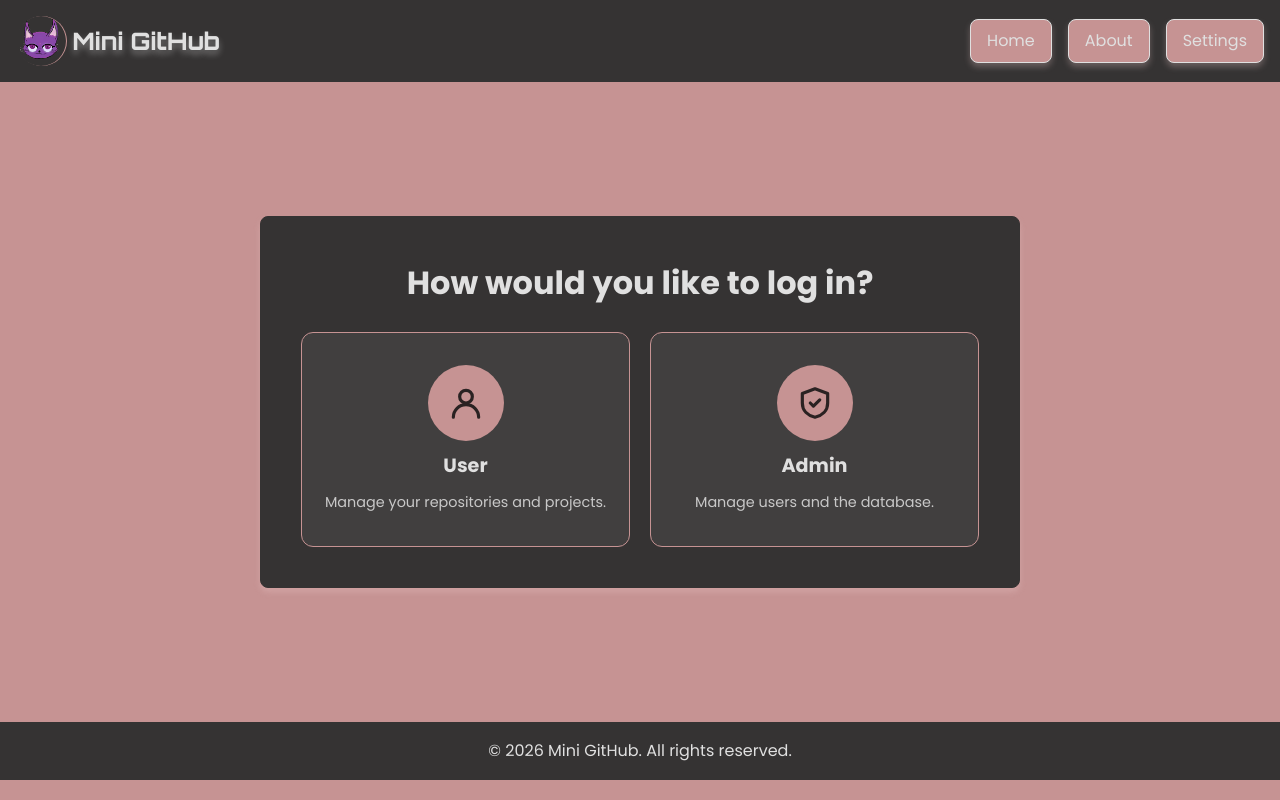
After one commit to Zahraa-007/mini_github, a PHP site: page /register/login_choice.html in a window 1280 px wide. The commit adds this page. Run offline with PHP 8.4, Linux system fonts and the light colour scheme.

Commit message:
admin register

```diff
--- a/frontend/index.html
+++ b/frontend/index.html
@@ -32,7 +32,7 @@
           This is a mini version of GitHub, where you can manage your
           repositories and collaborate with others.
         </p>
-        <a href="register/signup.html" class="secondary-button"> Get Started </a>
+        <a href="register/login_choice.html" class="secondary-button"> Get Started </a>
       </section>
       </div>
       <div class="feature-orbit">
--- /dev/null
+++ b/frontend/register/login_choice.html
@@ -0,0 +1,64 @@
+<!doctype html>
+<html lang="en">
+  <head>
+    <meta charset="UTF-8"/>
+    <meta name="viewport" content="width=device-width, initial-scale=1.0"/>
+    <title>How to Log In | Mini GitHub</title>
+
+    <link rel="stylesheet" href="../styles/style.css"/>
+    <link rel="stylesheet" href="../styles/header.css"/>
+    <link rel="stylesheet" href="../styles/footer.css"/>
+    <link rel="stylesheet" href="../styles/components.css"/>
+    <link rel="stylesheet" href="../styles/register.css"/>
+    <link rel="stylesheet" href="../styles/role_choice.css"/>
+  </head>
+  <body>
+    <div class="header">
+      <div class="logo">
+        <img src="../assets/logo.png" alt="Mini GitHub Logo"/>
+        <h2>Mini GitHub</h2>
+      </div>
+      <div class="navbar">
+        <a href="../pages/home.html" class="primary-button">Home</a>
+        <a href="../pages/about.html" class="primary-button">About</a>
+        <a href="../pages/setting.html" class="primary-button">Settings</a>
+      </div>
+    </div>
+
+    <div class="main auth">
+      <div class="card role-wrap">
+        <h2>How would you like to log in?</h2>
+
+        <div class="role-grid">
+          <a href="login.html" class="role-card">
+            <span class="role-icon">
+              <svg viewBox="0 0 24 24" fill="none" stroke="currentColor" stroke-width="2"
+                   stroke-linecap="round" stroke-linejoin="round" aria-hidden="true">
+                <circle cx="12" cy="8" r="4"/>
+                <path d="M4 21c0-4.4 3.6-8 8-8s8 3.6 8 8"/>
+              </svg>
+            </span>
+            <h3>User</h3>
+            <p>Manage your repositories and projects.</p>
+          </a>
+
+          <a href="../admin/login.html" class="role-card">
+            <span class="role-icon">
+              <svg viewBox="0 0 24 24" fill="none" stroke="currentColor" stroke-width="2"
+                   stroke-linecap="round" stroke-linejoin="round" aria-hidden="true">
+                <path d="M12 3l8 3v6c0 5-3.5 8-8 9-4.5-1-8-4-8-9V6z"/>
+                <path d="M9 12l2 2 4-4"/>
+              </svg>
+            </span>
+            <h3>Admin</h3>
+            <p>Manage users and the database.</p>
+          </a>
+        </div>
+      </div>
+    </div>
+
+    <div class="footer">
+      <p>&copy; 2026 Mini GitHub. All rights reserved.</p>
+    </div>
+  </body>
+</html>
--- /dev/null
+++ b/frontend/styles/role_choice.css
@@ -0,0 +1,70 @@
+.role-wrap {
+  width: clamp(320px, 62vw, 760px);
+  max-width: 100%;
+  margin-bottom: 0;
+  padding: clamp(1.5rem, 3.5vw, 2.5rem);
+  text-align: center;
+}
+
+.role-wrap h2 {
+  font-size: clamp(1.5rem, 1.2rem + 1vw, 2rem);
+  margin-bottom: 0.25rem;
+}
+
+.role-grid {
+  display: grid;
+  grid-template-columns: repeat(2, 1fr);
+  gap: 1.25rem;
+  margin-top: 1.5rem;
+}
+
+.role-card {
+  display: flex;
+  flex-direction: column;
+  align-items: center;
+  gap: 0.6rem;
+  padding: clamp(1.25rem, 3vw, 2rem) 1rem;
+  color: var(--text-color);
+  background-color: rgba(255, 255, 255, 0.06);
+  border: 1px solid var(--secondary-color);
+  border-radius: 12px;
+  transition: transform 0.25s ease, border-color 0.25s ease, box-shadow 0.25s ease;
+}
+
+.role-card:hover,
+.role-card:focus-visible {
+  transform: translateY(-5px);
+  border-color: var(--text-color);
+  box-shadow: 0 8px 20px var(--shadow-color);
+  outline: none;
+}
+
+.role-icon {
+  display: grid;
+  place-items: center;
+  width: 76px;
+  height: 76px;
+  color: #2a2222;
+  background-color: var(--secondary-color);
+  border-radius: 50%;
+}
+
+.role-icon svg {
+  width: 38px;
+  height: 38px;
+}
+
+.role-card h3 {
+  font-size: 1.2rem;
+}
+
+.role-card p {
+  font-size: 0.9rem;
+  opacity: 0.85;
+}
+
+@media (max-width: 600px) {
+  .role-grid {
+    grid-template-columns: 1fr;
+  }
+}
```
Also changed, not shown: frontend/admin/login.html (added, +70 -0 lines), frontend/styles/admin.css (added, +41 -0 lines), frontend/styles/index.css (line endings or trailing spaces).
